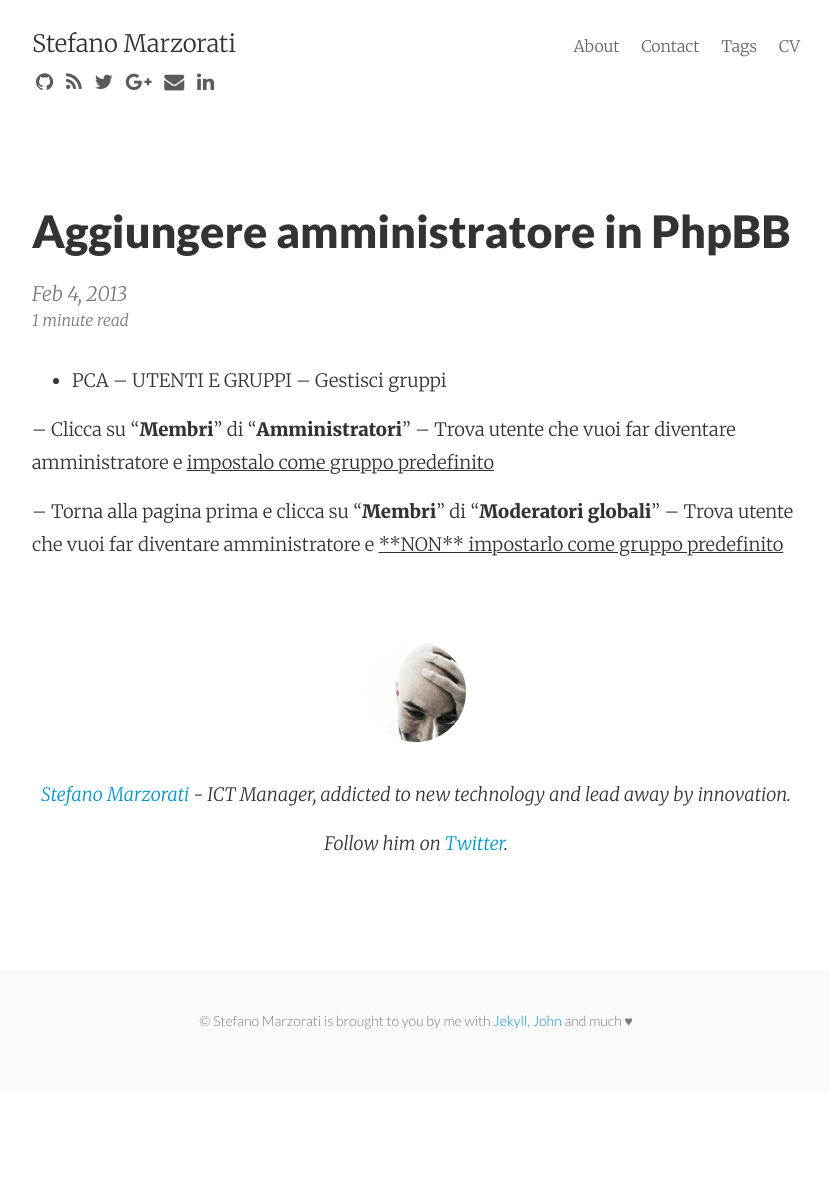
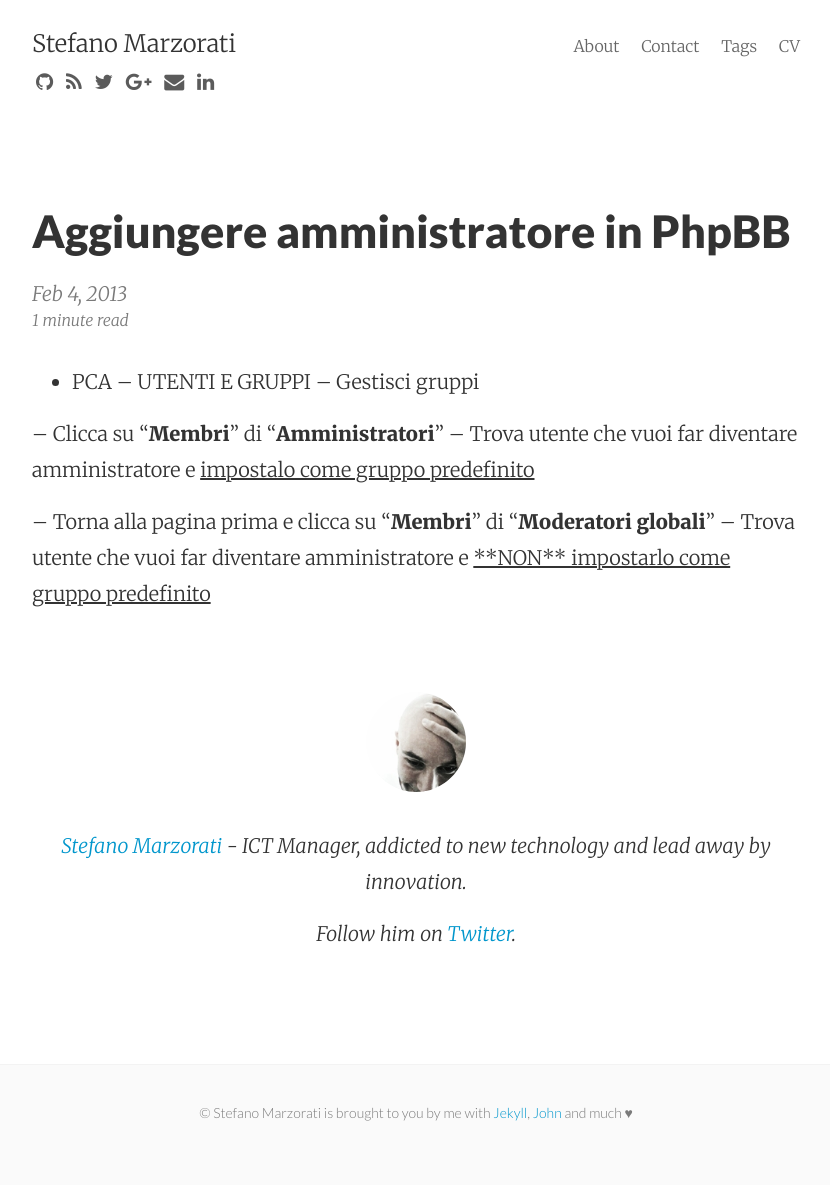
Before and after one commit to marste/Blog, a Jekyll site: the page built from _posts/2013-02-04-aggiungere-amministratore-in-phpbb.md, in a window 1280 px wide. Shown: the whole page, without its empty margins (224-1054 px from the left). Built offline with Jekyll 4.4.1, drawn with Linux system fonts in a browser that asks for light colours; nearby versions of some CDN libraries; Markdown is read by kramdown in place of the engine named in the settings; comment, search, counter and statistics services are not loaded; before the commit the page ends 1093 px from its top, so only the background shows below that.

Commit message:
Update _main.scss

```diff
--- a/_sass/_main.scss
+++ b/_sass/_main.scss
@@ -368,7 +368,7 @@
   .p,
   p,
   li {
-    font-size: 1.15rem;
+    font-size: 1.25rem;
     line-height: 1.8;
   }
 
```
